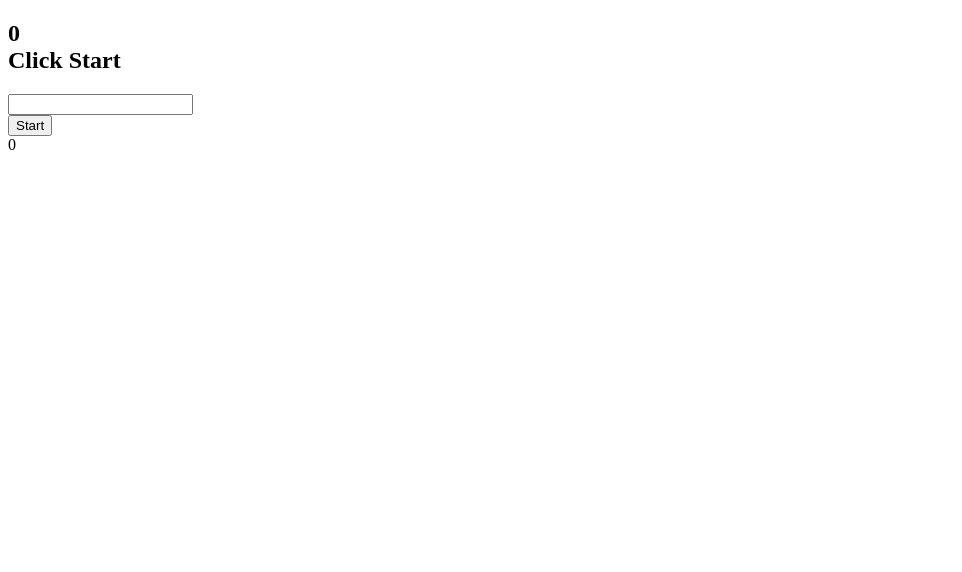
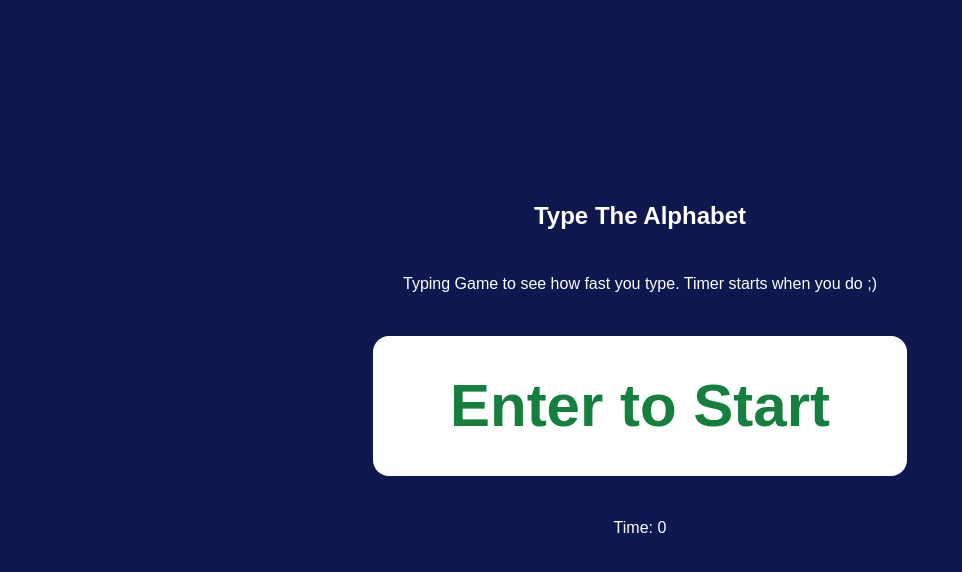
Before and after one commit to sarthak144/typing-game, a React (Create React App) app: page / in a window 1280 px wide. Shown: the top 572 px of the page, without its empty margins (0-962 px from the left). Built offline with nearby package versions, Linux system fonts and the light colour scheme.

Commit message:
Second Iterations

```diff
--- /dev/null
+++ b/postcss.config.js
@@ -0,0 +1,6 @@
+module.exports = {
+  plugins: {
+    tailwindcss: {},
+    autoprefixer: {},
+  },
+}
--- a/public/index.html
+++ b/public/index.html
@@ -15,6 +15,8 @@
       user's mobile device or desktop. See https://developers.google.com/web/fundamentals/web-app-manifest/
     -->
     <link rel="manifest" href="%PUBLIC_URL%/manifest.json" />
+    <!-- <link rel="stylesheet" href="https://cdn.jsdelivr.net/npm/bulma@0.9.3/css/bulma.min.css"> -->
+
     <!--
       Notice the use of %PUBLIC_URL% in the tags above.
       It will be replaced with the URL of the `public` folder during the build.
--- a/src/App.js
+++ b/src/App.js
@@ -1,138 +1,153 @@
-import {useState, useEffect} from 'react'
-var allAlphabets = ["A","B","C","D","E","F","G","H","I","J","K","L","M","N","O","P","Q","R","S","T","U","V","W","X","Y","Z"];
+import { useEffect, useState } from "react";
+import Confetti from "react-confetti";
 
-const SECONDS = 0
+var allAlphabets = [
+	"A",
+	"B",
+	"C",
+	"D",
+	"E",
+	"F",
+	"G",
+	"H",
+	"I",
+	"J",
+	"K",
+	"L",
+	"M",
+	"N",
+	"O",
+	"P",
+	"Q",
+	"R",
+	"S",
+	"T",
+	"U",
+	"V",
+	"W",
+	"X",
+	"Y",
+	"Z",
+];
+
+const SECONDS = 0;
 
 function App() {
-  const [alphabets, setAlphabets] = useState([])
-  const [timer, setTimer] = useState(SECONDS)
-  const [index, setIndex] = useState(0)
-  const [currAlphabet, setCurrAlphabet] = useState()
-  const [currInput, setCurrInput] = useState("")
-  const [win, setWin] = useState(false)
-  const [finalTime, setFinalTime] = useState(0)
-  const [subText, setSubText] = useState("Click Start")
+	const [alphabets, setAlphabets] = useState([]);
+	const [timer, setTimer] = useState(SECONDS);
+	const [index, setIndex] = useState(-1);
+	const [currAlphabet, setCurrAlphabet] = useState();
+	const [currkey, setcurrkey] = useState(null);
+	const [win, setWin] = useState(false);
+	// const [subText, setSubText] = useState("Click Start");
+	const [interval, setInter] = useState(null);
+	const [highScore, setHighScore] = useState(false);
 
+	const storeHighScore = (time) => {
+		const score = localStorage.getItem("highscore");
+		if (score === null || score > time) {
+			setHighScore(true);
+			setTimeout(() => {
+				setHighScore(false);
+			}, 10000);
+			localStorage.setItem("highscore", time);
+		}
+	};
 
+	const tempfun = (e) => {
+		if (e.key === "Enter" && index === -1) {
+			setIndex(0);
+			start();
+		} else if (index > -1) {
+			setcurrkey(e.key);
+		}
+	};
 
-  // useEffect(() => {
-  //   setAlphabets(generateAlphabets())
-  // }, [])
+	useEffect(() => {
+		console.log(index);
+		setCurrAlphabet(alphabets[index]);
+		if (index >= 19) {
+			setWin(true);
+			// setSubText("You Won!");
+			storeHighScore(timer);
+			setIndex(-1);
+			clearInterval(interval);
+		}
+		document.addEventListener("keyup", tempfun);
+
+		return () => document.removeEventListener("keyup", tempfun);
+	}, [index]);
+
+	useEffect(() => {
+		if (currkey != null) {
+			if (currkey?.toUpperCase() === currAlphabet) {
+				setIndex(index + 1);
+				// setSubText("Correct!");
+			} else {
+				setTimer((prevTimer) => {
+					return prevTimer + 0.5;
+				});
+				// setSubText("Try Again!");
+			}
+		}
+	}, [currkey]);
 
 	function generateAlphabets() {
-    var randomAlphabets = []
+		var randomAlphabets = [];
 		for (var i = 0; i < 20; i++) {
-      randomAlphabets.push(allAlphabets[Math.floor(Math.random()*allAlphabets.length)]);
-      if (i===0) {
-        setCurrAlphabet(randomAlphabets[0])
-        setSubText("Enter Alphabet Shown")
+			let randomalph =
+				allAlphabets[Math.floor(Math.random() * allAlphabets.length)];
+			if (i > 0) {
+				let prevalpha = randomAlphabets[i - 1];
+
+				while (randomalph === prevalpha) {
+					randomalph =
+						allAlphabets[Math.floor(Math.random() * allAlphabets.length)];
 				}
 			}
-
+			randomAlphabets.push(randomalph);
+		}
+		setCurrAlphabet(randomAlphabets[0]);
+		// setSubText("Enter Alphabet Shown");
 		return randomAlphabets;
 	}
 
-  function start()
-  {
-    setAlphabets(generateAlphabets())
+	function start() {
+		const randomString = generateAlphabets();
+		console.log(randomString.toString());
+		setAlphabets(randomString);
+		setTimer(0);
 
-    let interval= setInterval(() => {
-      setTimer((prevTimer) => {
-        return prevTimer+1
+		setInter(
+			setInterval(() => {
+				// console.log('index =', index)
 
-
-    })
-    }
-    , 1000)
+				setTimer((prevTimer) => prevTimer + 1);
+			}, 1000)
+		);
 	}
 
-  function handleKeyDown(event)
-  {
-    console.log(event.key)
-    if (event.key.toUpperCase()===alphabets[index])
-    {
-      setIndex(index+1)
-      setCurrAlphabet(alphabets[index+1])
-      setSubText("Correct!")
-      console.log(index)
-      if (index===19)
-      {
-        setWin(true)
-        setSubText("You Won!")
-        setFinalTime(timer)
-      }
-    }
-    else
-    {
-      setTimer((prevTimer) => {
-
-        return prevTimer+0.5
-      })
-      setSubText("Try Again!")
-    }
-
-  }
-
-
-
 	return (
-    <div className="App">
-      <div className="section">
-        <div className="is-size-1 has-text-centered has-text-primary">
-          <h2>{win?
-          (
-
-            <>
-              {finalTime}
-              <br/>
-              {subText}
-              </>
-
-            ):
-
-            (
-              <>
-              {timer}
-              <br/>
-              {subText}
-              </>
-
-
-
-
-          )}</h2>
+		<div className="App font-poppins bg-[#0e184f] text-center flex justify-center">
+			<div className=" h-screen text-white p-40 text-center w-2/3">
+				<h1 className="text-2xl font-bold my-10"> Type The Alphabet</h1>
+				<p>Typing Game to see how fast you type. Timer starts when you do ;)</p>
+				<div className="bg-white p-10 rounded-2xl font-extrabold text-green-700 text-6xl my-10">
+					{index == -1
+						? !win
+							? "Enter to Start"
+							: "Enter to Restart"
+						: currAlphabet}
+					{highScore && <Confetti />}
 				</div>
-      </div>
-      <div className="control is-expanded section">
-        <input  type="text" className="input"   onKeyDown={handleKeyDown} value={currInput} onChange={(e) => setCurrInput(e.target.value)}/>
-      </div>
-      <div className="section">
-        <button className="button is-info is-fullwidth" onClick={start} >
-          Start
-        </button>
-      </div>
-      <div className="section">
-        <div className="card">
-          <div className="card-content">
-            <div className="content">
-              {/* {JSON.stringify(alphabets)} */}
-              {finalTime}<br/><br/>
-              {currAlphabet}<br/><br/>
-            {alphabets.map((alphabet, i) => (
-                  <>
-                    <span>
-                      {alphabet}
-                      {/* {alphabet.split("").map((char, idx) => (
-                        <span className={getCharClass(i, idx, char)} key={idx}>{char}</span>
-                      )) } */}
-                    </span>
-                    <span> </span>
-                  </>
-                ))}
-
-            </div>
-          </div>
-        </div>
+				<p>Time: {timer}</p>
+				<br />
+				{localStorage.getItem("highscore") && (
+					<p className=" font-extralight text-sm">
+						{" "}
+						My best time: {localStorage.getItem("highscore")}{" "}
+					</p>
+				)}
 			</div>
 		</div>
 	);
--- /dev/null
+++ b/src/index.css
@@ -0,0 +1,6 @@
+@tailwind base;
+@tailwind components;
+@tailwind utilities;
+@import url("https://fonts.googleapis.com/css2?family=Poppins:ital,wght@0,100;0,200;0,300;0,400;0,500;0,600;0,700;0,800;1,100;1,200;1,300;1,400;1,500;1,600;1,700;1,800&display=swap");
+
+@import url('https://fonts.googleapis.com/css2?family=Poppins:ital,wght@0,500;0,900;1,400&display=swap');
--- a/src/index.js
+++ b/src/index.js
@@ -2,6 +2,7 @@ import React from 'react';
 import ReactDOM from 'react-dom/client';
 import App from './App';
 import reportWebVitals from './reportWebVitals';
+import "./index.css"
 
 const root = ReactDOM.createRoot(document.getElementById('root'));
 root.render(
--- /dev/null
+++ b/tailwind.config.js
@@ -0,0 +1,14 @@
+/** @type {import('tailwindcss').Config} */
+module.exports = {
+  content: [
+    "./src/**/*.{js,jsx,ts,tsx}",
+  ],
+  theme: {
+    extend: {
+      fontFamily: {
+				poppins: ["Poppins", "sans-serif"],
+			},
+    },
+  },
+  plugins: [],
+}
```
Also changed, not shown: package.json (+7 -0 lines), 1 other file (tests, documents, lock files or other folders). Lines whose indentation alone changed are shown as unchanged.
